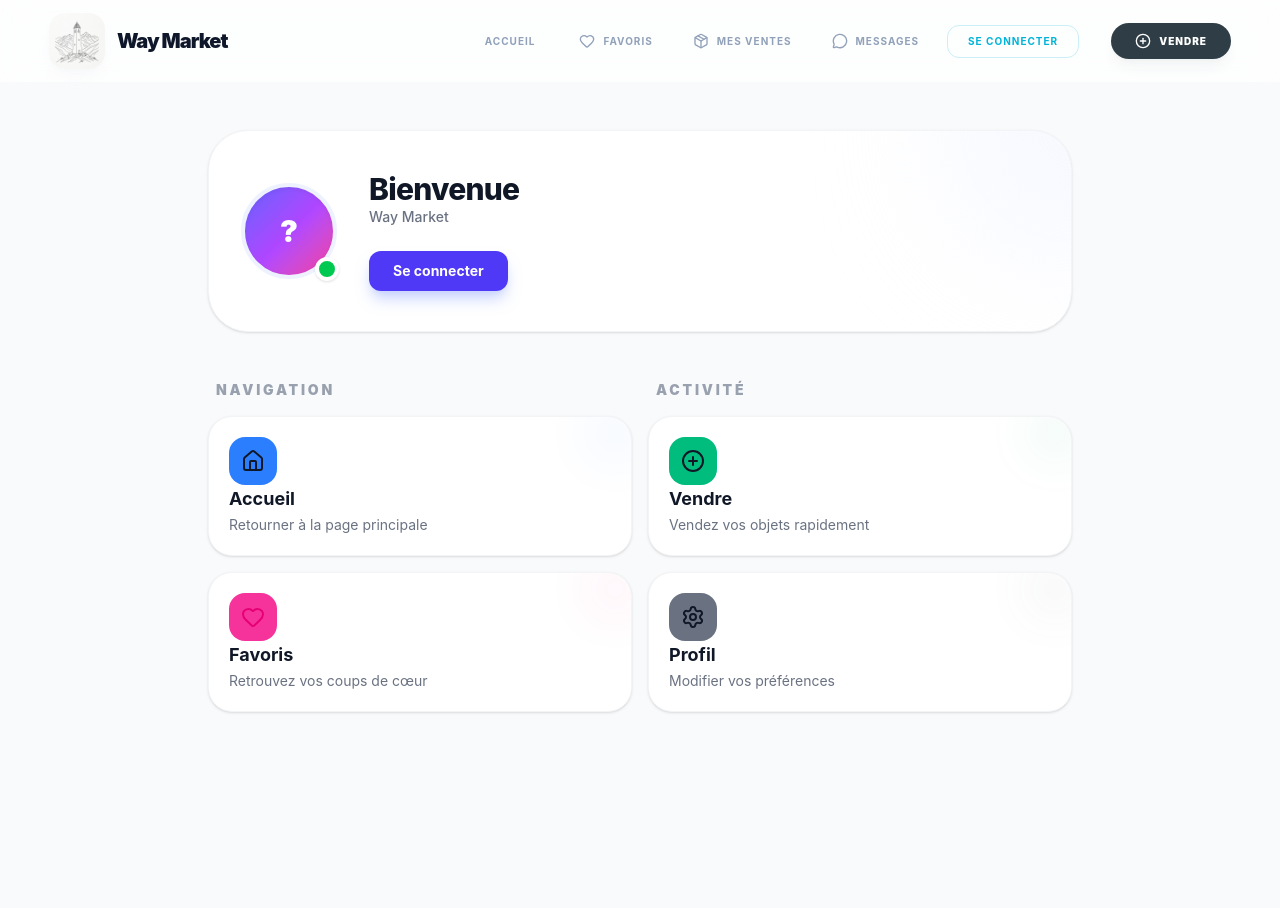
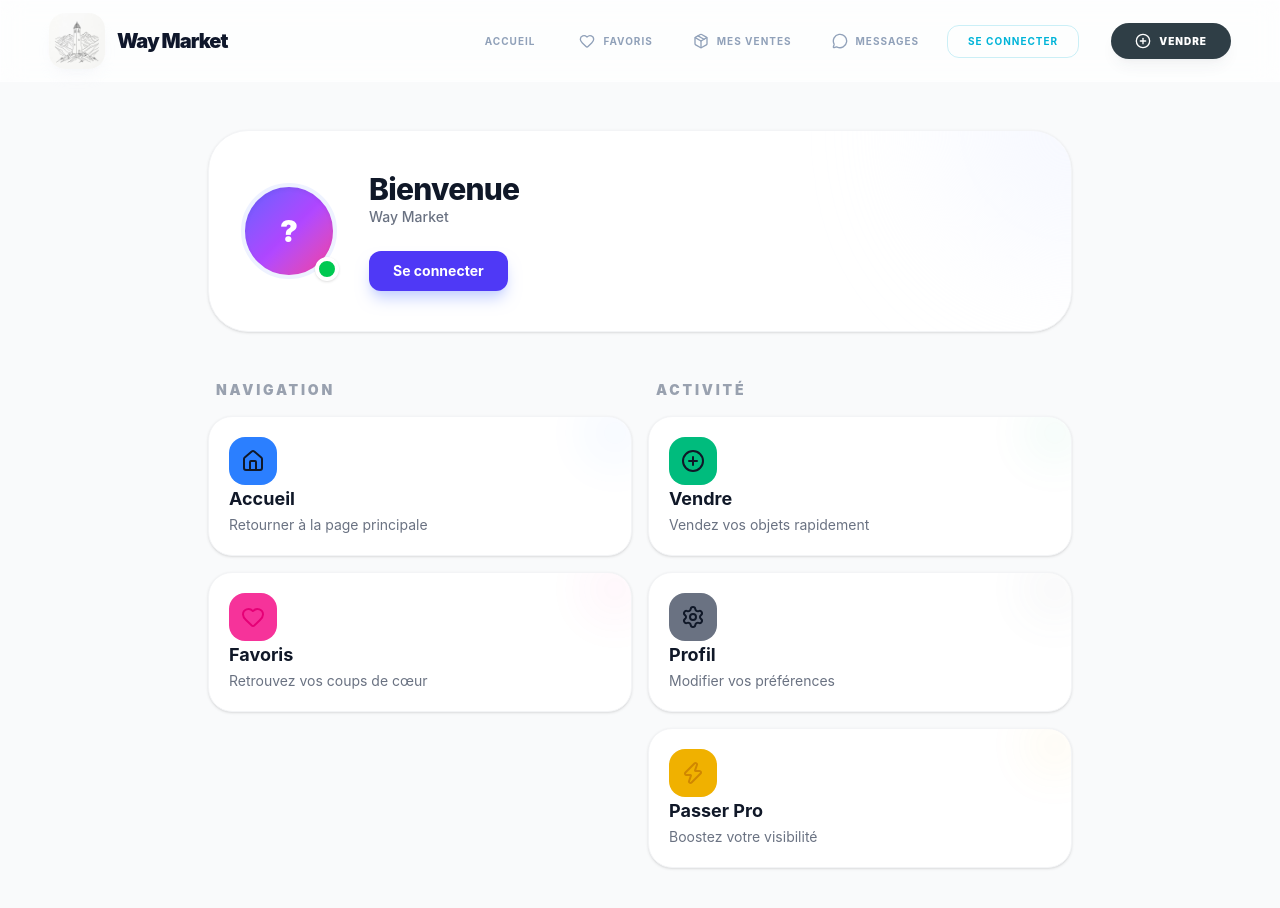
Before and after one commit to massmiina/waymarket, a Next.js app: page /menu in a window 1280 px wide. Shown: the top 908 px of the page. Before the commit the page ends 800 px from the top, so only its background shows below. Built offline with nearby package versions, Linux system fonts and the light colour scheme; no server answers; the database is empty.

Commit message:
feat: added a subtle pro subscription card to the menu hub grid

```diff
--- a/src/app/menu/page.tsx
+++ b/src/app/menu/page.tsx
@@ -129,6 +129,15 @@ export default function MenuPage() {
                 description="Modifier vos préférences"
                 color="bg-gray-500 text-gray-600"
               />
+              <div className="col-span-2 sm:col-span-1">
+                <MenuCard
+                  href="/pro"
+                  icon={Zap}
+                  label="Passer Pro"
+                  description="Boostez votre visibilité"
+                  color="bg-yellow-500 text-yellow-600"
+                />
+              </div>
             </div>
           </div>
 
```
